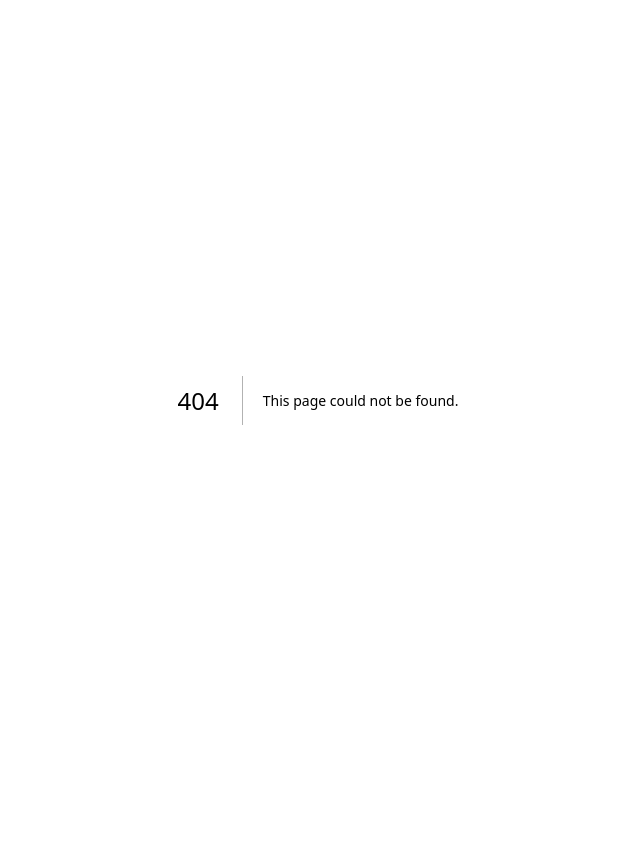
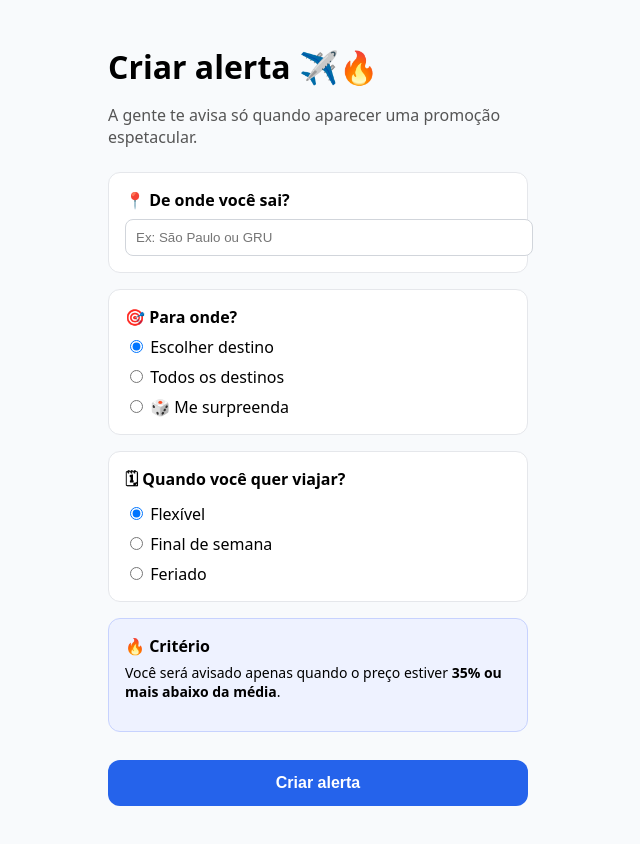
Before and after one commit to gianr134-sys/PromoFly, a Next.js app: page /alerta in a window 1280 px wide. Before the commit this address had no page. Shown: the top 844 px of the page, without its empty margins (322-962 px from the left). Before the commit the page ends 800 px from the top, so only its background shows below. Built offline with nearby package versions, Linux system fonts and the light colour scheme.

Commit message:
Create CriarAlerta component for flight alerts
This component allows users to create alerts for flight promotions by selecting departure location, destination, and travel mode.

```diff
--- /dev/null
+++ b/app/alerta/page.js
@@ -0,0 +1,110 @@
+"use client";
+
+import { useState } from "react";
+
+export default function CriarAlerta() {
+  const [destinoModo, setDestinoModo] = useState("escolher");
+  const [modoViagem, setModoViagem] = useState("flexivel");
+
+  return (
+    <main style={{ padding: 24, fontFamily: "system-ui", background: "#f8fafc", minHeight: "100vh" }}>
+      <div style={{ maxWidth: 420, margin: "0 auto" }}>
+        <h1 style={{ marginBottom: 8 }}>Criar alerta ✈️🔥</h1>
+        <p style={{ color: "#555", marginBottom: 24 }}>
+          A gente te avisa só quando aparecer uma promoção espetacular.
+        </p>
+
+        {/* Origem */}
+        <div style={card}>
+          <label style={label}>📍 De onde você sai?</label>
+          <input placeholder="Ex: São Paulo ou GRU" style={input} />
+        </div>
+
+        {/* Destino */}
+        <div style={card}>
+          <label style={label}>🎯 Para onde?</label>
+
+          <div style={radioGroup}>
+            <label>
+              <input type="radio" checked={destinoModo === "escolher"} onChange={() => setDestinoModo("escolher")} /> Escolher destino
+            </label>
+            <label>
+              <input type="radio" checked={destinoModo === "todos"} onChange={() => setDestinoModo("todos")} /> Todos os destinos
+            </label>
+            <label>
+              <input type="radio" checked={destinoModo === "surpresa"} onChange={() => setDestinoModo("surpresa")} /> 🎲 Me surpreenda
+            </label>
+          </div>
+        </div>
+
+        {/* Quando */}
+        <div style={card}>
+          <label style={label}>🗓 Quando você quer viajar?</label>
+
+          <div style={radioGroup}>
+            <label>
+              <input type="radio" checked={modoViagem === "flexivel"} onChange={() => setModoViagem("flexivel")} /> Flexível
+            </label>
+            <label>
+              <input type="radio" checked={modoViagem === "fds"} onChange={() => setModoViagem("fds")} /> Final de semana
+            </label>
+            <label>
+              <input type="radio" checked={modoViagem === "feriado"} onChange={() => setModoViagem("feriado")} /> Feriado
+            </label>
+          </div>
+        </div>
+
+        {/* Regra */}
+        <div style={{ ...card, background: "#eef2ff", borderColor: "#c7d2fe" }}>
+          <strong>🔥 Critério</strong>
+          <p style={{ marginTop: 6, fontSize: 14 }}>
+            Você será avisado apenas quando o preço estiver <b>35% ou mais abaixo da média</b>.
+          </p>
+        </div>
+
+        <button style={button}>
+          Criar alerta
+        </button>
+      </div>
+    </main>
+  );
+}
+
+const card = {
+  background: "#fff",
+  borderRadius: 12,
+  padding: 16,
+  marginBottom: 16,
+  border: "1px solid #e5e7eb"
+};
+
+const label = {
+  display: "block",
+  marginBottom: 8,
+  fontWeight: 600
+};
+
+const input = {
+  width: "100%",
+  padding: 10,
+  borderRadius: 8,
+  border: "1px solid #d1d5db"
+};
+
+const radioGroup = {
+  display: "flex",
+  flexDirection: "column",
+  gap: 8
+};
+
+const button = {
+  width: "100%",
+  padding: 14,
+  borderRadius: 12,
+  border: "none",
+  background: "#2563eb",
+  color: "#fff",
+  fontSize: 16,
+  fontWeight: 600,
+  marginTop: 12
+};
```
